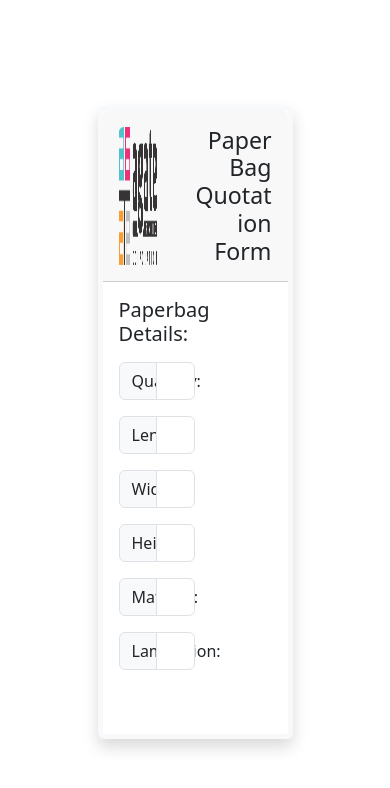
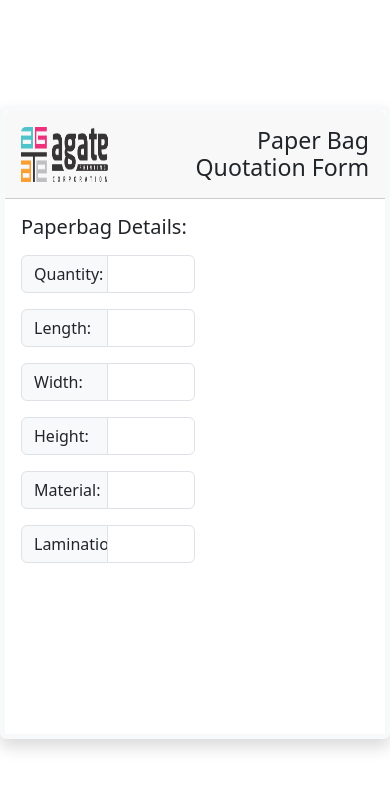
Before and after one commit to ccfalcazar/Paperbag-Quotation, a React (Vite) app: page / in a window 390 px wide. Shown: the top 788 px of the page. Built offline with nearby package versions, Linux system fonts and the light colour scheme.

Commit message:
Update Form.tsx

```diff
--- a/src/components/Form/Form.tsx
+++ b/src/components/Form/Form.tsx
@@ -1,12 +1,20 @@
 import Logo from './../Logo/Logo'
 import Requirements from '../Requirements/Requirements';
-import {isMobile} from 'react-device-detect';
 
 function Form()
 {
     return (
         <div className='vh-100 d-flex'>
-            <div className={`card ${isMobile===true ? `w-100`:`w-50`} m-auto shadow border border-5 border-light h-75`}>
+            <div className='d-md-block d-none card w-50 m-auto shadow border border-5 border-light h-75'>
+                <div className='card-header p-3 d-flex align-items-middle'>
+                    <Logo/>
+                    <p className='ms-auto mt-auto mb-auto display-6 fs-3 text-dark w-50 text-end'>Paper Bag Quotation Form</p>
+                </div>
+                <div className='card-body'>
+                    <Requirements/>
+                </div>
+            </div>
+            <div className='d-sm-block d-md-none card m-auto shadow border border-5 border-light h-75'>
                 <div className='card-header p-3 d-flex align-items-middle'>
                     <Logo/>
                     <p className='ms-auto mt-auto mb-auto display-6 fs-3 text-dark w-50 text-end'>Paper Bag Quotation Form</p>
```
